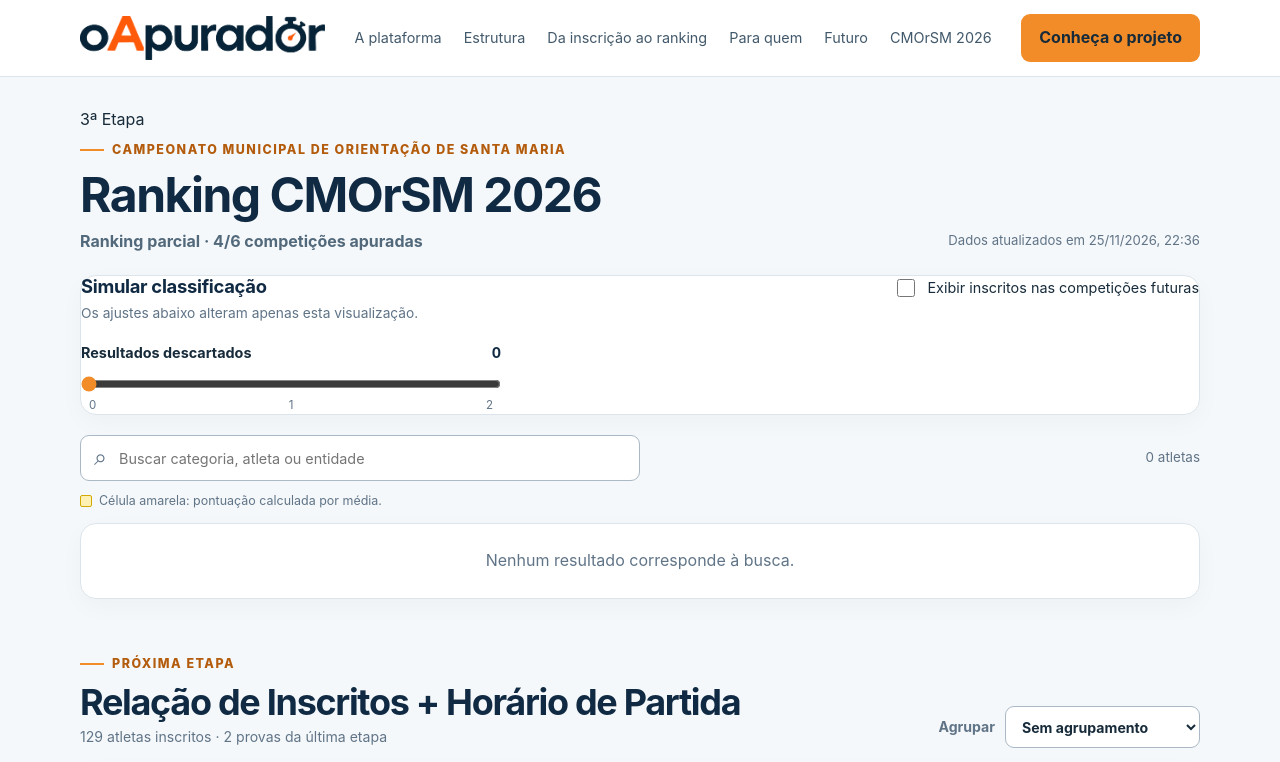
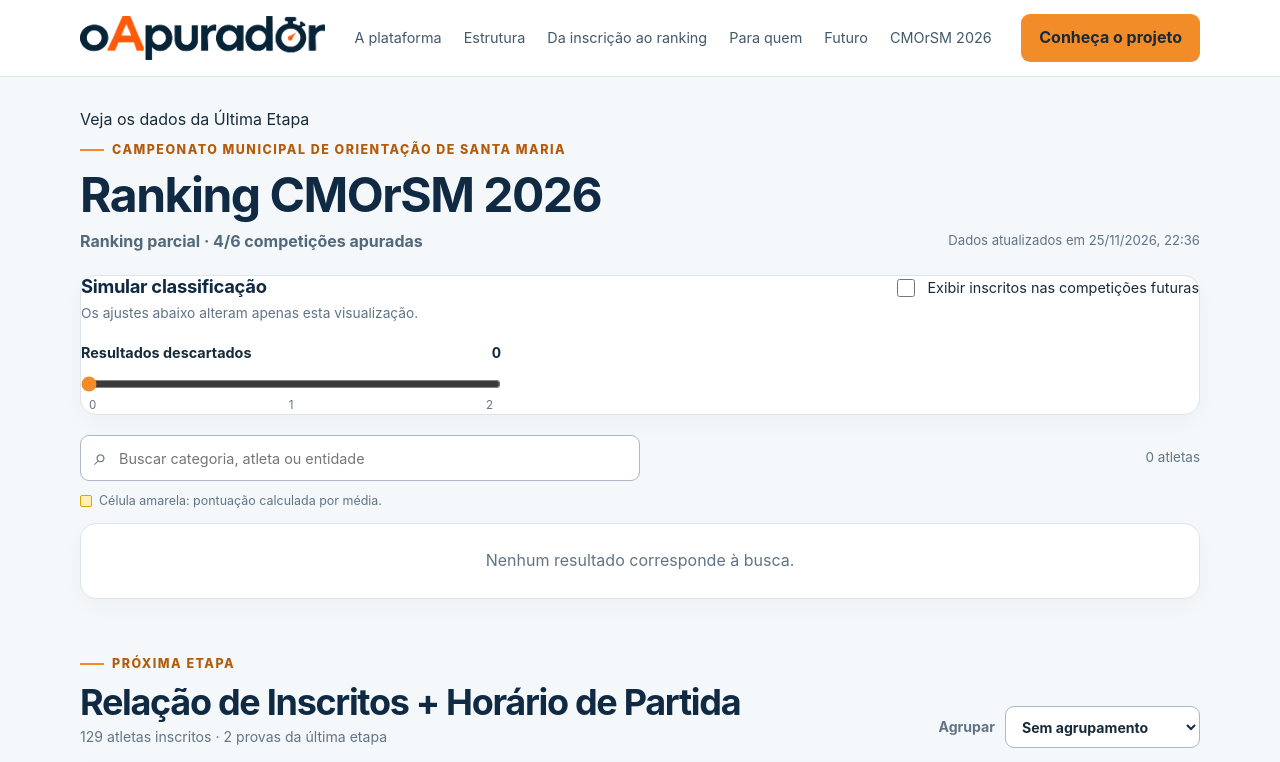
Before and after one commit to oapurador/oapurador-site, a plain HTML site: page ranking.html in a window 1280 px wide. Shown: the top 762 px of the page. Drawn offline with Linux system fonts and the light colour scheme.

Commit message:
Update link text for the rankings section

```diff
--- a/ranking.html
+++ b/ranking.html
@@ -32,7 +32,7 @@
 
     <main class="ranking-main">
       <div class="wrap">
-         <a href="ranking.html#registrations-section">3ª Etapa</a>
+         <a href="ranking.html#registrations-section">Veja os dados da Última Etapa</a></br>
         <section class="ranking-heading" aria-labelledby="ranking-title">
           <div>
 
```
